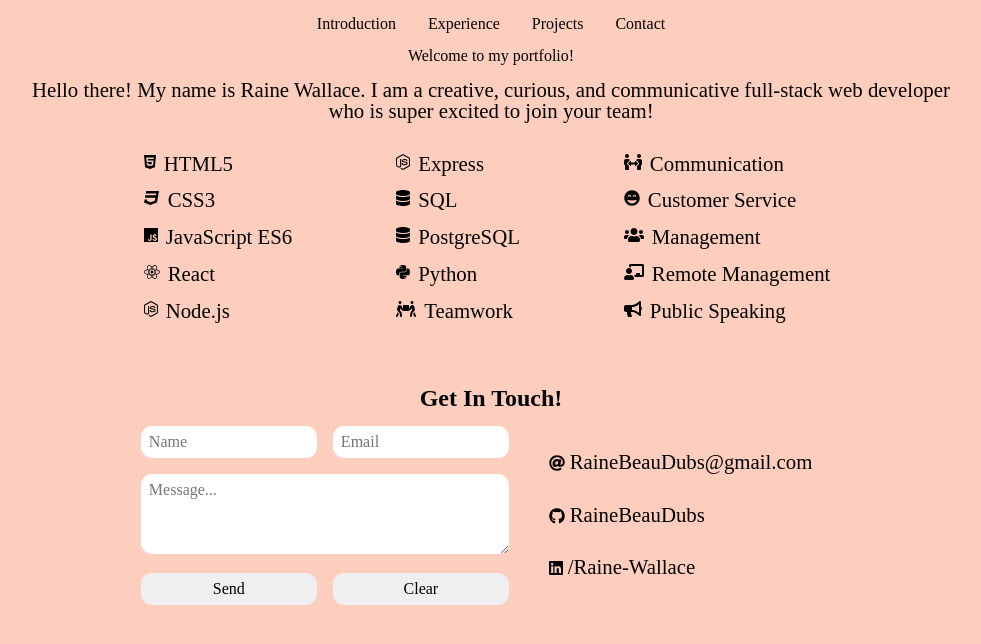
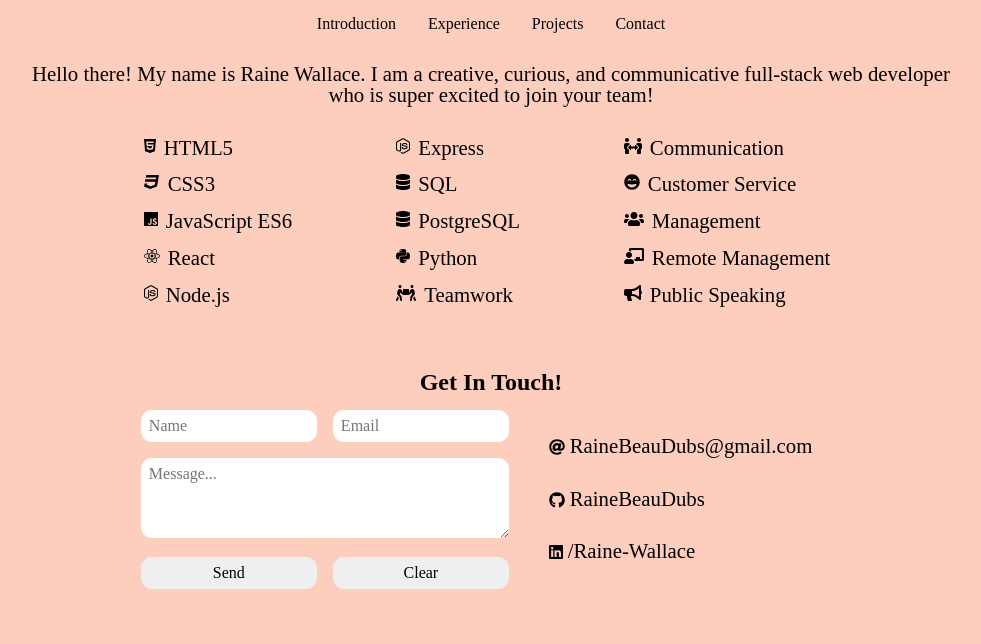
Before and after one commit to RaineBeauDubs/MyPortfolio, a React (Create React App) app in the folder portfolio/: page / in a window 1280 px wide. Shown: the top 644 px of the page, without its empty margins (149-1130 px from the left). Built offline with nearby package versions, Linux system fonts and the light colour scheme.

Commit message:
super minor changes to app.js, why did I make this PR.

```diff
--- a/portfolio/src/App.js
+++ b/portfolio/src/App.js
@@ -9,7 +9,6 @@ function App() {
     <div className="App">
       <div className="pBody">
         <Navigation />
-        <h1>Welcome to my portfolio!</h1>
         <Introduction />
         <Contact />
       </div>
```
